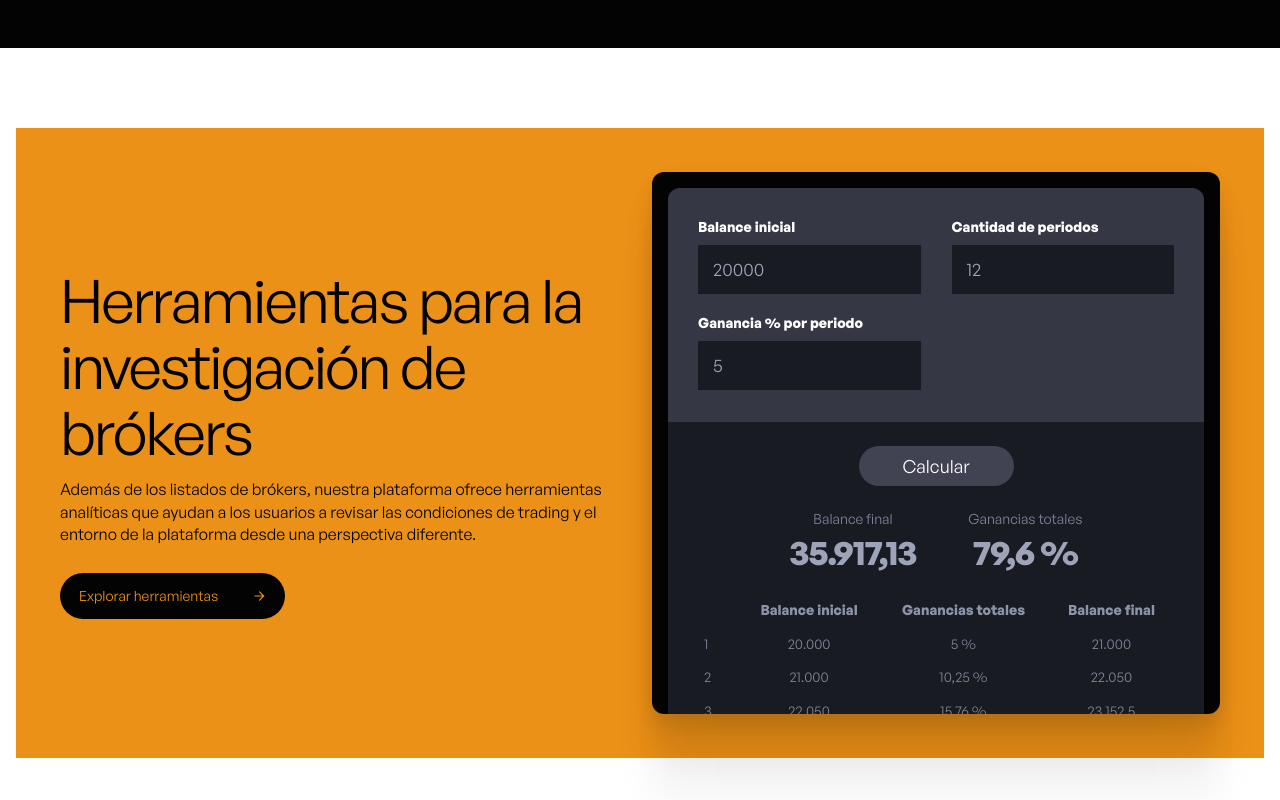
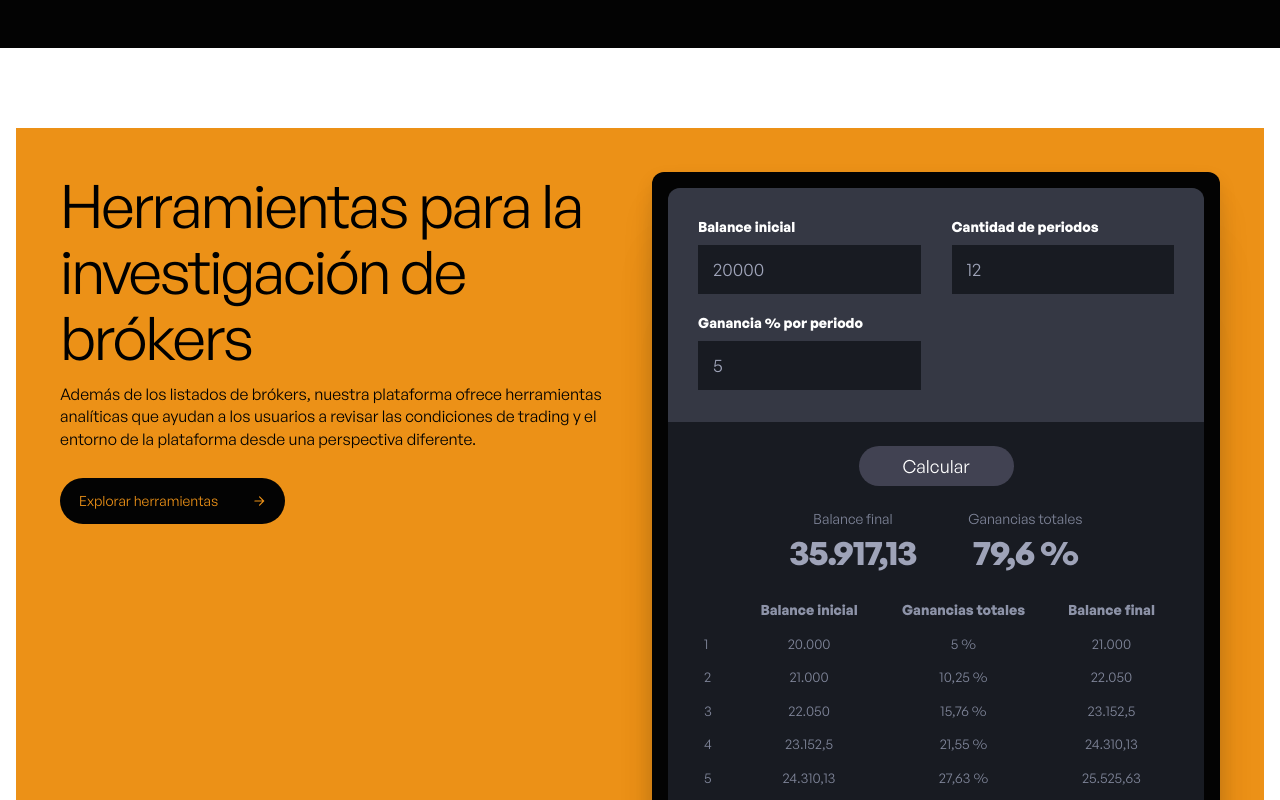
Before and after one commit to graysongirard765/selecta-front, a Next.js app: page /es/encontrar-un-broker in a window 1280 px wide. Shown: the part 1820-2620 px from the top of the page. Built offline with nearby package versions, Linux system fonts and the light colour scheme.

Commit message:
Update FindABrokerTools styles to improve layout and responsiveness. Change alignment from center to start for better content positioning and adjust height to auto for flexible design.

```diff
--- a/src/app/[locale]/encontrar-un-broker/components/FindABrokerTools/FindABrokerTools.module.scss
+++ b/src/app/[locale]/encontrar-un-broker/components/FindABrokerTools/FindABrokerTools.module.scss
@@ -9,7 +9,7 @@
         display: grid;
         grid-template-columns: 1fr 1fr;
         gap: 24px;
-        align-items: center;
+        align-items: start;
 
         @include tablet {
             padding: 20px;
@@ -67,7 +67,7 @@
         border-radius: 12px;
         background: #030303;
         box-shadow: 0 209px 59px 0 rgba(0, 0, 0, 0.00), 0 134px 54px 0 rgba(0, 0, 0, 0.01), 0 75px 45px 0 rgba(0, 0, 0, 0.05), 0 33px 33px 0 rgba(0, 0, 0, 0.09), 0 8px 18px 0 rgba(0, 0, 0, 0.10);
-        height: 542px;
+        height: auto;
         overflow: auto;
 
         @include mobile {
```
